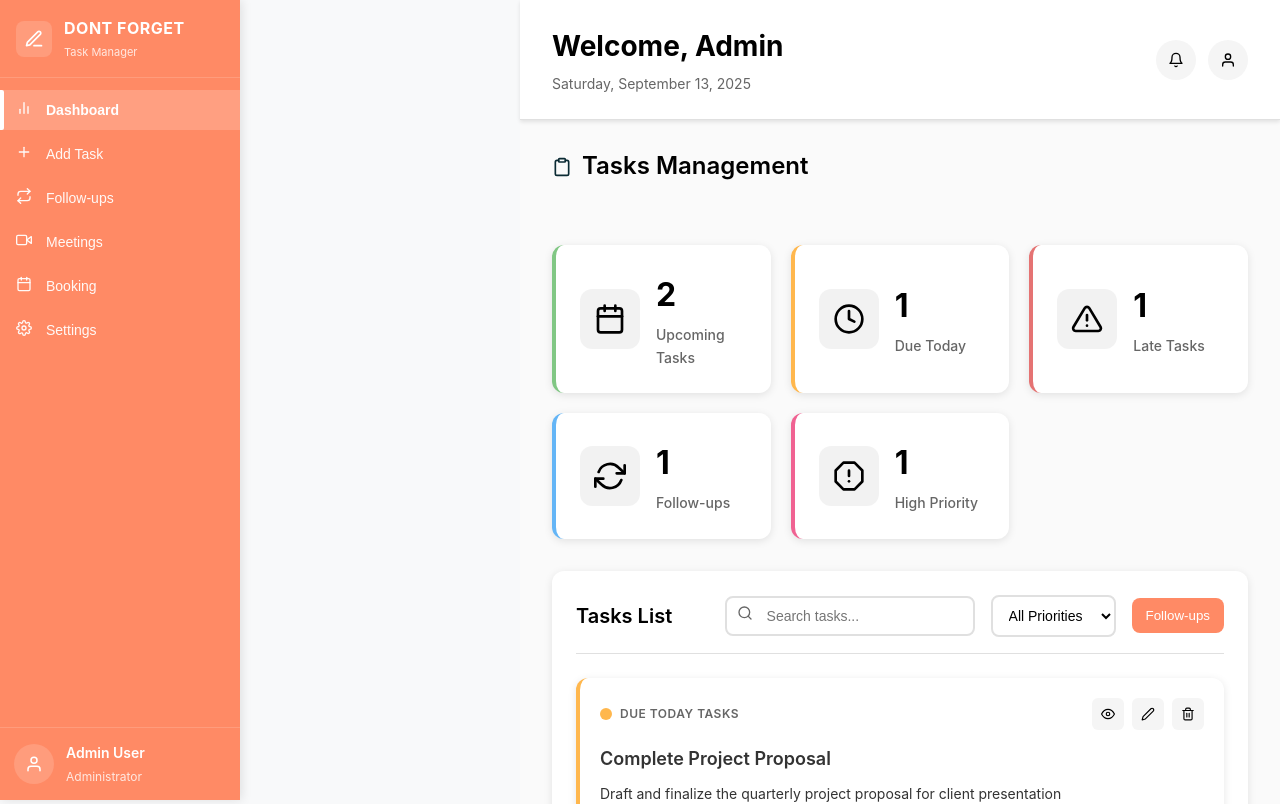
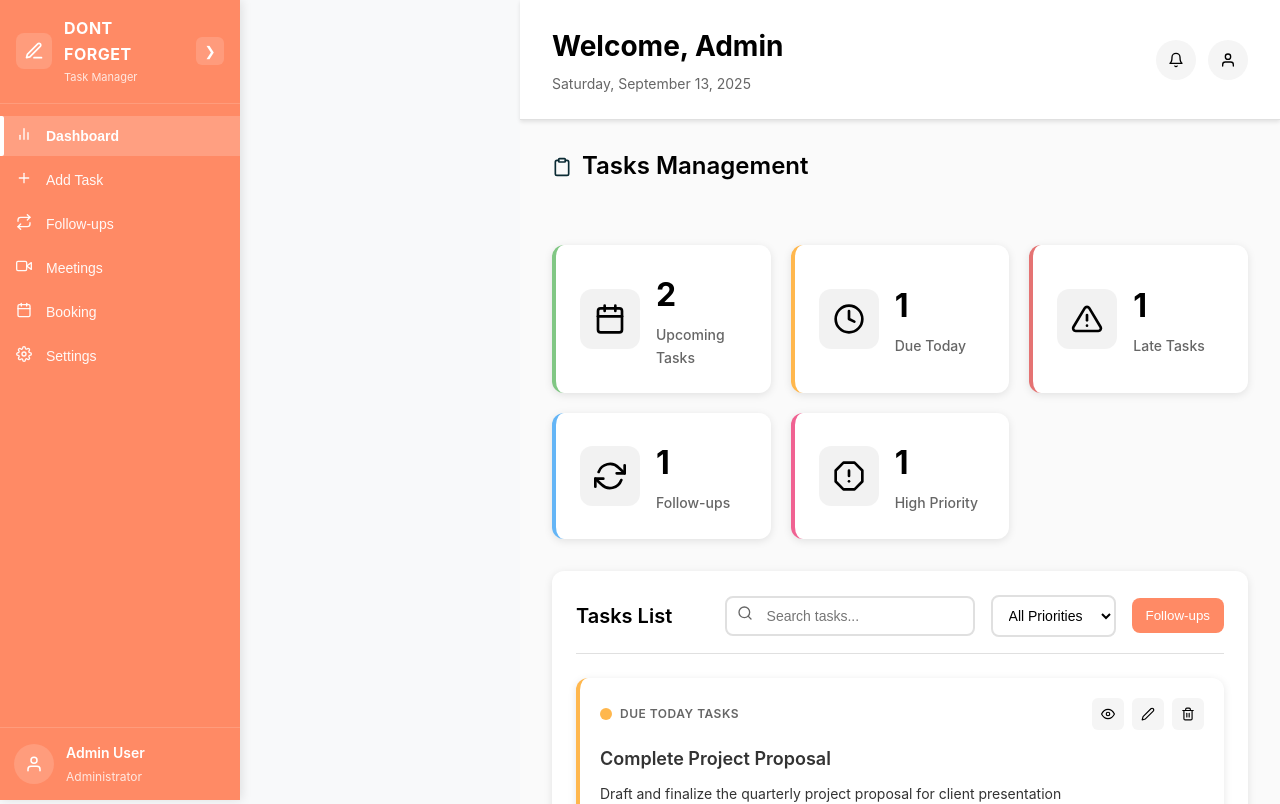
Before and after one commit to ZainManzoor2003/Dont-Forget-Tasks, a React (Vite) app in the folder client/: page /dashboard in a window 1280 px wide. Shown: the top 804 px of the page. Built offline with nearby package versions, Linux system fonts and the light colour scheme.

Commit message:
Implement sidebar toggle functionality and update layout styles for improved user experience; add button for expanding/collapsing sidebar and adjust main content dimensions accordingly.

```diff
--- a/client/src/components/Layout.css
+++ b/client/src/components/Layout.css
@@ -10,6 +10,31 @@
   flex-direction: column;
   margin-left: 240px;
   width: calc(100% - 240px);
+}
+
+.sidebar-closed .main-content {
+  margin-left: 0;
+  width: 100%;
+}
+
+.sidebar.collapsed + .main-content,
+.layout.sidebar-closed .main-content {
+  margin-left: 64px;
+  width: calc(100% - 64px);
+}
+
+.sidebar-open-btn {
+  position: fixed;
+  top: 12px;
+  left: 12px;
+  z-index: 1100;
+  background: var(--coral-orange);
+  color: #fff;
+  border: none;
+  border-radius: 8px;
+  padding: 8px 10px;
+  cursor: pointer;
+  box-shadow: 0 2px 6px rgba(0,0,0,0.15);
 }
 
 .mobile-header {
--- a/client/src/components/Layout.jsx
+++ b/client/src/components/Layout.jsx
@@ -13,7 +13,7 @@ const Layout = () => {
   const location = useLocation();
   const navigate = useNavigate();
   const [activeSection, setActiveSection] = useState('dashboard');
-  const [sidebarOpen, setSidebarOpen] = useState(false);
+  const [sidebarOpen, setSidebarOpen] = useState(true);
   const [tasks, setTasks] = useState([
     {
       id: 1,
@@ -84,15 +84,20 @@ const Layout = () => {
   const handleSectionChange = (section) => {
     setActiveSection(section);
     navigate(`/dashboard/${section === 'dashboard' ? '' : section}`);
+    if (section === 'meetings') {
+      // auto-collapse on meetings
+      setSidebarOpen(false);
+    }
   };
 
   return (
-    <div className="layout">
+    <div className={`layout${sidebarOpen ? '' : ' sidebar-closed'}`}>
       <Sidebar
         activeSection={activeSection}
         onSectionChange={handleSectionChange}
         isOpen={sidebarOpen}
         onClose={() => setSidebarOpen(false)}
+        onToggle={() => setSidebarOpen(prev => !prev)}
       />
       <div className="main-content">
         <div className="mobile-header">
@@ -104,6 +109,16 @@ const Layout = () => {
           </button>
           <h1>Dont Forget</h1>
         </div>
+        {!sidebarOpen && (
+          <button
+            className="sidebar-open-btn"
+            aria-label="Expand sidebar"
+            onClick={() => setSidebarOpen(true)}
+            title="Expand sidebar"
+          >
+            ☰
+          </button>
+        )}
         <Routes>
           <Route index element={<Dashboard tasks={tasks} setTasks={setTasks} onNavigate={handleSectionChange} />} />
           <Route path="dashboard" element={<Navigate to="/dashboard" replace />} />
--- a/client/src/components/Sidebar.css
+++ b/client/src/components/Sidebar.css
@@ -10,6 +10,11 @@
   top: 0;
   z-index: 1000;
   box-shadow: 2px 0 10px var(--shadow-light);
+  transition: width 0.25s ease;
+}
+
+.sidebar.collapsed {
+  width: 64px;
 }
 
 .sidebar-header {
@@ -21,6 +26,17 @@
   display: flex;
   align-items: center;
   gap: 12px;
+}
+
+.sidebar-toggle {
+  margin-left: auto;
+  background: rgba(255, 255, 255, 0.15);
+  border: none;
+  color: #ffffff;
+  width: 28px;
+  height: 28px;
+  border-radius: 6px;
+  cursor: pointer;
 }
 
 .logo-icon {
@@ -37,6 +53,13 @@
 .logo-text {
   flex: 1;
 }
+
+.sidebar.collapsed .logo-text { display: none; }
+.sidebar.collapsed .nav-label { display: none; }
+.sidebar.collapsed .sidebar-footer .user-details { display: none; }
+.sidebar.collapsed .sidebar-footer { padding: 10px; }
+.sidebar.collapsed .nav-link { justify-content: center; padding: 10px; }
+.sidebar.collapsed .nav-icon { width: auto; }
 
 .logo-title {
   font-size: 16px;
@@ -85,6 +108,10 @@
   font-weight: 500;
   border-radius: 0;
   position: relative;
+}
+
+.sidebar.collapsed .nav-link {
+  text-align: center;
 }
 
 .nav-link:hover {
--- a/client/src/components/Sidebar.jsx
+++ b/client/src/components/Sidebar.jsx
@@ -2,7 +2,7 @@ import React from 'react';
 import { FiBarChart2, FiPlus, FiRepeat, FiCalendar, FiSettings, FiEdit3, FiUser, FiVideo } from 'react-icons/fi';
 import './Sidebar.css';
 
-const Sidebar = ({ activeSection, onSectionChange, isOpen, onClose }) => {
+const Sidebar = ({ activeSection, onSectionChange, isOpen, onClose, onToggle }) => {
   const menuItems = [
     { id: 'dashboard', label: 'Dashboard', icon: <FiBarChart2 /> },
     { id: 'add-task', label: 'Add Task', icon: <FiPlus /> },
@@ -13,7 +13,7 @@ const Sidebar = ({ activeSection, onSectionChange, isOpen, onClose }) => {
   ];
 
   return (
-    <div className={`sidebar ${isOpen ? 'open' : ''}`}>
+    <div className={`sidebar ${isOpen ? 'open' : 'collapsed'}`}>
       <div className="sidebar-header">
         <div className="logo">
           <div className="logo-icon"><FiEdit3 /></div>
@@ -21,6 +21,14 @@ const Sidebar = ({ activeSection, onSectionChange, isOpen, onClose }) => {
             <div className="logo-title">DONT FORGET</div>
             <div className="logo-subtitle">Task Manager</div>
           </div>
+          <button
+            aria-label="Toggle sidebar"
+            className="sidebar-toggle"
+            onClick={() => (onToggle ? onToggle() : onClose && onClose())}
+            title={isOpen ? 'Collapse sidebar' : 'Expand sidebar'}
+          >
+            {isOpen ? '❯' : '❮'}
+          </button>
         </div>
       </div>
 
```
